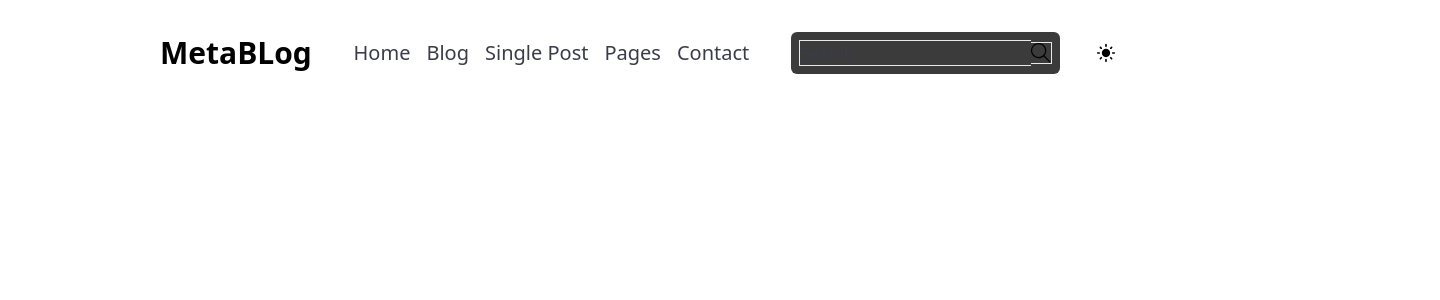
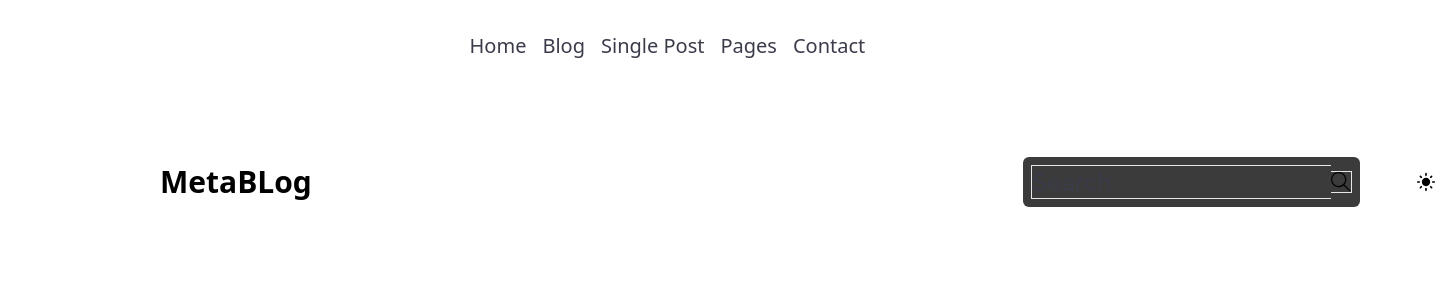
Before and after one commit to iY001/Tony-s-Project, a React (Create React App) app in the folder Client Side/: page /blog in a window 1280 px wide. Shown: the top 300 px of the page, 1440 px wide, since content can reach past the window. Built offline with nearby package versions, Linux system fonts and the light colour scheme.

Commit message:
update navbar

```diff
--- a/Client Side/src/Pages/(Blog)/Pages/Home/Home.jsx
+++ b/Client Side/src/Pages/(Blog)/Pages/Home/Home.jsx
@@ -17,30 +17,35 @@ function Home() {
     setOpenMenue(!openMenue)
   }
   return (
-    <div className='lg:w-9/12 w-full mx-auto dark:bg-[#181A2A] bg-white'>
-      <div className='container bg-white  '>
+    <div className='lg:w-9/12  w-full mx-auto bg-[#181A2A] dark:bg-white'>
+      <div className='container bg-white   '>
 
 
-        <div className={`navbar  max-sm:dark:bg-[#F4F4F5]  w-full flex max-sm:flex-wrap  justify-between  max-sm:gap-2 max-sm:py-4 ${!openMenue?'max-sm:shadow-md':'max-sm:shadow-none'}   lg:my-8 items-center dark:text-black `}>
-          <div className="logo  font-semibold max-sm:text-4xl max-sm:items-center max-sm:mx-auto  text-xl max-sm:flex lg:text-3xl">Meta<span className='font-bold'>BLog</span> <div className='max-sm:block hidden w-20'></div>
-          <div onClick={() => toggleMenue()}> {!openMenue ? <IoMdMenu className='text-5xl hidden max-sm:block' /> : <IoMdClose className='text-5xl hidden max-sm:block' />}
+        <div className={`navbar   max-lg:dark:bg-[#F4F4F5] md:absolute md:mr-10 w-full flex max-sm:flex-wrap  justify-between   max-sm:gap-2 max-lg:py-4 ${!openMenue?'max-lg:shadow-md':'max-lg:shadow-none'}   lg:my-8 items-center dark:text-black `}>
+          <div className="logo  font-semibold max-lg:text-4xl max-lg:items-center max-lg:mx-auto  text-xl max-lg:flex lg:text-3xl">Meta<span className='font-bold'>BLog</span> <div className='max-sm:block hidden w-20'></div>
+          <div className='md:absolute md:left-10' onClick={() => toggleMenue()}> {!openMenue ? <IoMdMenu className='text-5xl hidden max-lg:block' /> : <IoMdClose className='text-5xl  hidden max-lg:block' />}
           </div></div>
 
-          <div className={`navLinks max-sm:absolute max-sm:shadow-md max-sm:h-[230px]  max-sm:w-full ${openMenue?'max-sm:block':'max-sm:hidden'} max-sm:-z-10  max-sm:-top-1 duration-200 max-sm:dark:bg-[#F4F4F5]  max-sm:text-left max-sm:translate-y-[130px]`}>
-            <ul className={`lg:flex  max-sm:text-xl  gap-4 lg:text-xl text-[#3B3C4A] max-sm:justify-between max-sm:flex max-sm:flex-col max-sm:m-5 `} >{NavLinks.map((link, i) => (<li key={i} >{link.pageName}</li>))}</ul>
+          <div className={`navLinks max-lg:absolute max-lg:shadow-md max-lg:h-[230px] md:h-[300px]  max-lg:w-full ${openMenue?'max-lg:block':'max-lg:hidden'} max-lg:-z-10 md:-top-[58px]  max-lg:-top-2 duration-200 max-lg:dark:bg-[#F4F4F5]  max-lg:text-left max-lg:translate-y-[130px]`}>
+            <ul className={`flex max-lg:text-3xl max-sm:text-xl gap-4 lg:text-xl text-[#3B3C4A] max-lg:justify-between max-lg:flex max-lg:flex-col max-lg:my-5 max-lg:mx-10 `} >{NavLinks.map((link, i) => (<li key={i} >{link.pageName}</li>))}</ul>
           </div>
 
           <div className="search-mood flex max-sm:w-full justify-between gap-8 items-center ">
-            <div className="search max-sm:w-4/5 max-sm:mx-auto max-sm:justify-between  flex items-center bg-[#3B3B3B] focus:outline p-2 rounded-md max-sm:dark:bg-white lg:dark:bg-[#F4F4F5]">
-              <input type="text" placeholder='Search' className='text-white max-sm:w-10/12 dark:text-[#3B3C4A]   placeholder-[#3B3C4A] dark:border-none border border-r-0 outline-none bg-[#3b3b3b] max-sm:dark:bg-white lg:dark:bg-[#F4F4F5]' />
-              <TfiSearch className='dark:border-none border w-2/12  border-l-0 text-xl dark:text-[#3B3C4A]  box-content ' />
+            <div className="search max-sm:w-4/5 md:w-full max-lg:mx-auto md:mr-5  max-lg:justify-between  flex items-center bg-[#3B3B3B] focus:outline p-2 rounded-md max-lg:dark:bg-white lg:dark:bg-[#F4F4F5]">
+              <input type="text" placeholder='Search' className='text-white md:w-[300px] dark:text-[#3B3C4A] md:text-2xl   placeholder-[#3B3C4A] dark:border-none border border-r-0 outline-none bg-[#3b3b3b] max-lg:dark:bg-white lg:dark:bg-[#F4F4F5]' />
+              <TfiSearch className='dark:border-none border w-2/12   border-l-0 text-xl dark:text-[#3B3C4A] box-content ' />
             </div>
-            <div className="mood text-xl max-sm:hidden">
+            <div className="mood text-xl max-lg:hidden">
               <MdLightMode className='dark:shadow-2xl dark:bg-[#F4F4F5] p-1 box-content rounded-full  ' />
               <MdDarkMode className='hidden' />
             </div>
           </div>
         </div>
+
+
+        <div className="hero"></div>
+
+
 
 
 
```
